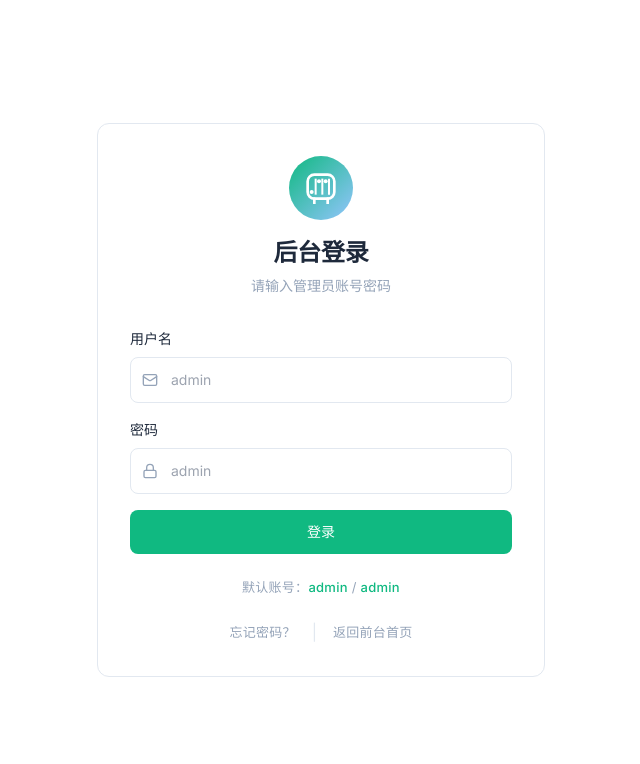
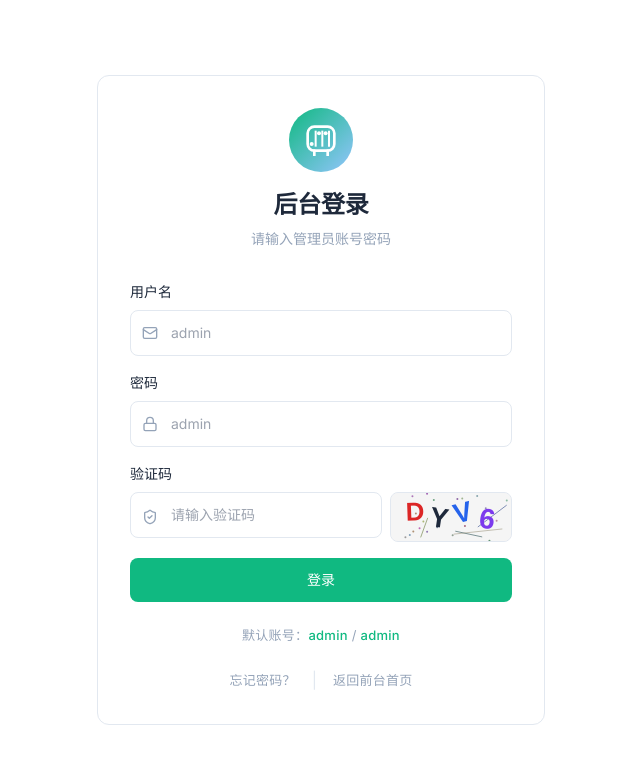
Before and after one commit to imhaikun/shiguang, a React (Vite) app: page /admin/login in a window 1280 px wide. Shown: the top 764 px of the page, without its empty margins (319-959 px from the left). Built offline with nearby package versions, Linux system fonts and the light colour scheme; no server answers.

Commit message:
feat: 登录页面添加随机验证码

```diff
--- a/src/pages/Login.tsx
+++ b/src/pages/Login.tsx
@@ -1,15 +1,87 @@
-import { useState } from "react";
+import { useState, useRef, useEffect, useCallback } from "react";
 import { useNavigate, Link } from "react-router-dom";
-import { Lock, Mail, AlertCircle, Loader2 } from "lucide-react";
+import { Lock, Mail, AlertCircle, Loader2, ShieldCheck } from "lucide-react";
 import { useAuth } from "@/hooks/useAuth";
+
+// 生成随机验证码
+function generateCaptcha(): string {
+  const chars = "ABCDEFGHJKLMNPQRSTUVWXYZ23456789";
+  let result = "";
+  for (let i = 0; i < 4; i++) {
+    result += chars.charAt(Math.floor(Math.random() * chars.length));
+  }
+  return result;
+}
 
 export default function Login() {
   const navigate = useNavigate();
   const { login, isAuthenticated } = useAuth();
   const [username, setUsername] = useState("");
   const [password, setPassword] = useState("");
+  const [captchaInput, setCaptchaInput] = useState("");
   const [error, setError] = useState("");
   const [loading, setLoading] = useState(false);
+  const [captchaCode, setCaptchaCode] = useState(generateCaptcha);
+  const canvasRef = useRef<HTMLCanvasElement>(null);
+
+  // 绘制验证码到 Canvas
+  const drawCaptcha = useCallback(() => {
+    const canvas = canvasRef.current;
+    if (!canvas) return;
+    const ctx = canvas.getContext("2d");
+    if (!ctx) return;
+
+    const w = canvas.width;
+    const h = canvas.height;
+
+    // 清空背景
+    ctx.fillStyle = "#f5f5f5";
+    ctx.fillRect(0, 0, w, h);
+
+    // 绘制干扰线
+    for (let i = 0; i < 4; i++) {
+      ctx.strokeStyle = `rgba(${Math.random() * 150}, ${Math.random() * 150}, ${Math.random() * 150}, 0.5)`;
+      ctx.beginPath();
+      ctx.moveTo(Math.random() * w, Math.random() * h);
+      ctx.lineTo(Math.random() * w, Math.random() * h);
+      ctx.stroke();
+    }
+
+    // 绘制干扰点
+    for (let i = 0; i < 20; i++) {
+      ctx.fillStyle = `rgba(${Math.random() * 150}, ${Math.random() * 150}, ${Math.random() * 150}, 0.6)`;
+      ctx.beginPath();
+      ctx.arc(Math.random() * w, Math.random() * h, 1, 0, Math.PI * 2);
+      ctx.fill();
+    }
+
+    // 绘制验证码字符
+    const colors = ["#1e293b", "#10b981", "#dc2626", "#2563eb", "#7c3aed", "#db2777"];
+    const chars = captchaCode.split("");
+    const charWidth = w / (chars.length + 1);
+    chars.forEach((char, i) => {
+      ctx.save();
+      ctx.font = `bold ${24 + Math.random() * 6}px "Inter", "Noto Sans SC", sans-serif`;
+      ctx.fillStyle = colors[Math.floor(Math.random() * colors.length)];
+      ctx.textAlign = "center";
+      ctx.textBaseline = "middle";
+      const x = charWidth * (i + 1);
+      const y = h / 2 + (Math.random() - 0.5) * 8;
+      ctx.translate(x, y);
+      ctx.rotate((Math.random() - 0.5) * 0.5);
+      ctx.fillText(char, 0, 0);
+      ctx.restore();
+    });
+  }, [captchaCode]);
+
+  useEffect(() => {
+    drawCaptcha();
+  }, [drawCaptcha]);
+
+  const refreshCaptcha = () => {
+    setCaptchaCode(generateCaptcha());
+    setCaptchaInput("");
+  };
 
   if (isAuthenticated) {
     navigate("/admin");
@@ -19,6 +91,14 @@ export default function Login() {
   const handleSubmit = async (e: React.FormEvent) => {
     e.preventDefault();
     setError("");
+
+    // 校验验证码（不区分大小写）
+    if (captchaInput.toUpperCase() !== captchaCode.toUpperCase()) {
+      setError("验证码错误，请重新输入");
+      refreshCaptcha();
+      return;
+    }
+
     setLoading(true);
 
     const success = await login(username, password);
@@ -28,6 +108,7 @@ export default function Login() {
       navigate("/admin");
     } else {
       setError("用户名或密码错误，请使用 admin/admin");
+      refreshCaptcha();
     }
   };
 
@@ -149,6 +230,50 @@ export default function Login() {
             </div>
           </div>
 
+          <div>
+            <label
+              className="block blog-small font-medium mb-2"
+              style={{ color: "var(--blog-foreground)" }}
+            >
+              验证码
+            </label>
+            <div className="flex gap-2">
+              <div className="relative flex-1">
+                <ShieldCheck
+                  className="absolute left-3 top-1/2 -translate-y-1/2 h-4 w-4"
+                  style={{ color: "var(--blog-muted)" }}
+                />
+                <input
+                  type="text"
+                  value={captchaInput}
+                  onChange={(e) => setCaptchaInput(e.target.value)}
+                  placeholder="请输入验证码"
+                  maxLength={4}
+                  className="w-full rounded-md px-4 py-3 pl-10 text-sm focus:outline-none transition-colors uppercase"
+                  style={{
+                    border: "1px solid var(--blog-border)",
+                    background: "var(--blog-background)",
+                    color: "var(--blog-foreground)",
+                  }}
+                  onFocus={(e) => (e.currentTarget.style.borderColor = "var(--blog-ring)")}
+                  onBlur={(e) => (e.currentTarget.style.borderColor = "var(--blog-border)")}
+                />
+              </div>
+              <canvas
+                ref={canvasRef}
+                width={120}
+                height={48}
+                onClick={refreshCaptcha}
+                title="点击刷新验证码"
+                className="rounded-md cursor-pointer flex-shrink-0"
+                style={{
+                  border: "1px solid var(--blog-border)",
+                  background: "#f5f5f5",
+                }}
+              />
+            </div>
+          </div>
+
           <button
             type="submit"
             disabled={loading}
```
